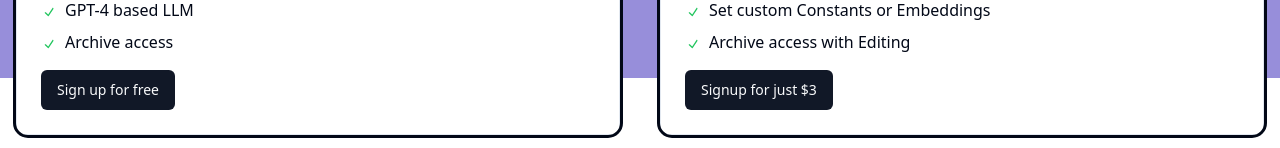
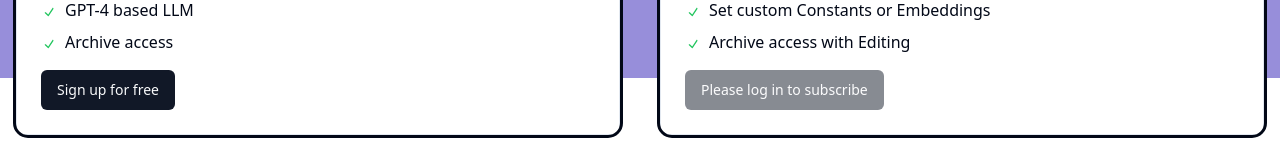
Before and after one commit to PKFireBarry/PrompterWave1.1, a Next.js app: page /plans in a window 1280 px wide. Shown: the part 723-871 px from the top of the page. Built offline with nearby package versions, Linux system fonts and the light colour scheme; no server answers.

Commit message:
Fix: Fixed routing error with checkouts

```diff
--- a/src/app/plans/page.tsx
+++ b/src/app/plans/page.tsx
@@ -36,8 +36,8 @@ function Page() {
       );
       const docRef = await addDoc(collectionRef, {
         price: "price_1Ok1duLKGV5ROCJ9QmQ0utKU",
-        success_url: "prompter-wave.vercel.app/subbed",
-        cancel_url: "prompter-wave.vercel.app/home",
+        success_url: "https://prompter-wave.vercel.app//subbed",
+        cancel_url: "https://prompter-wave.vercel.app//home",
       });
 
       // Set up a listener for changes to the document
@@ -143,13 +143,21 @@ function Page() {
           </li>
         </ul>
         <div>
-          <Button
-            onClick={(handleSubscribe) as any}
-            className="button-style bg-gray-900 text-gray-50 hover:bg-gray-800"
-            disabled={loading}
-          >
-            Signup for just $3
-          </Button>
+        {user ? ( // Check if user is logged in
+                <Button
+                    onClick={handleSubscribe as any}
+                    className="button-style bg-gray-900 text-gray-50 hover:bg-gray-800"
+                >
+                    Signup for just $3
+                </Button>
+            ) : (
+                <Button
+                    className="button-style bg-gray-900 text-gray-50 cursor-not-allowed"
+                    disabled={true}
+                >
+                    Please log in to subscribe
+                </Button>
+            )}
         </div>
       </CardContent>
     </Card>
```
